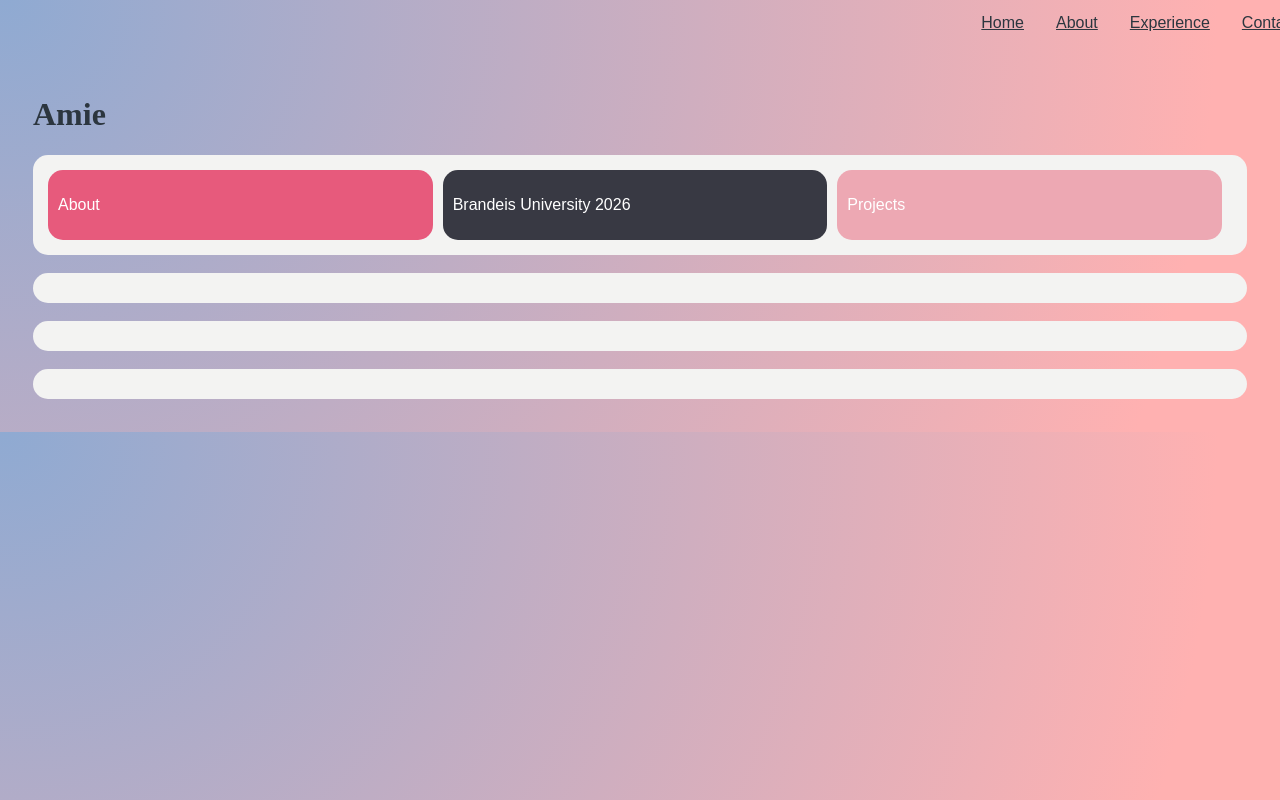
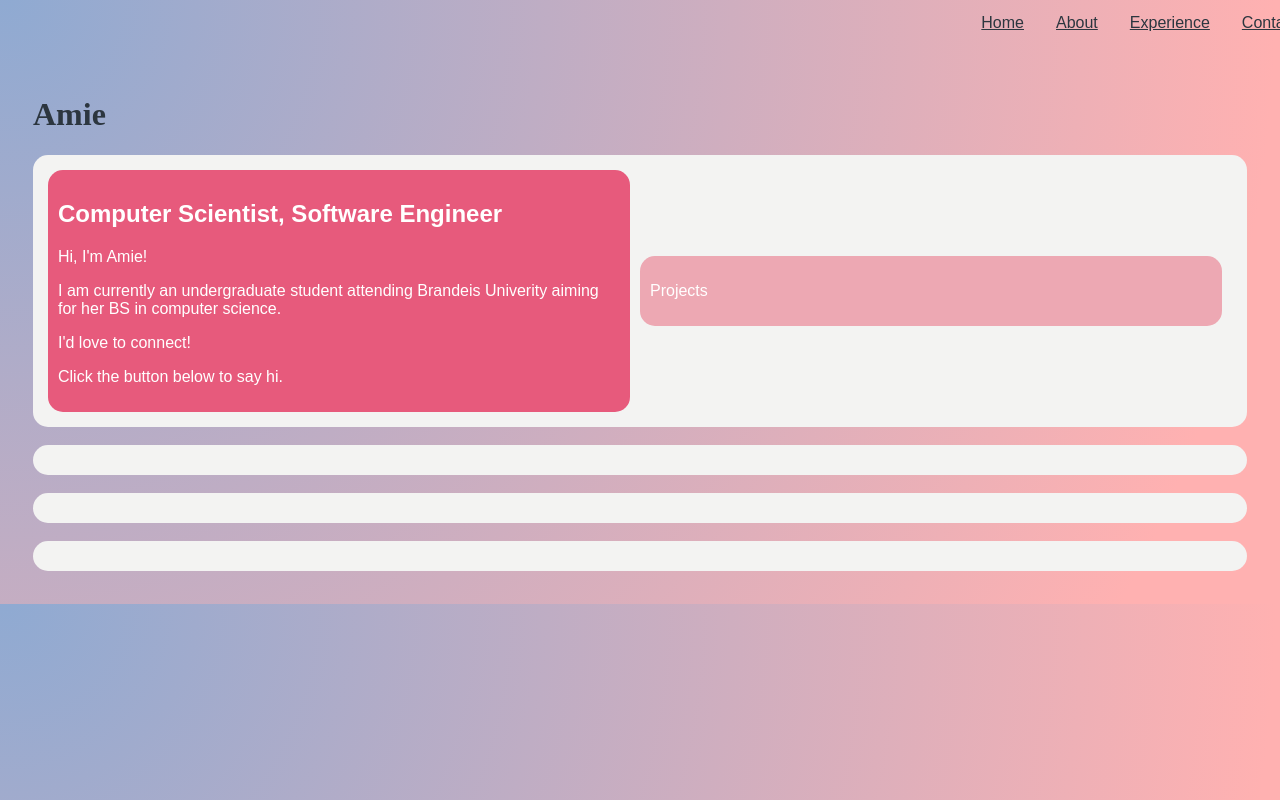
Before and after one commit to amiefeng/amiefeng.github.io, a plain HTML site: page index.html in a window 1280 px wide. Drawn offline with Linux system fonts and the light colour scheme.

Commit message:
landing page update
finished mini summary about myself on the lnading page

```diff
--- a/index.html
+++ b/index.html
@@ -23,10 +23,11 @@
         <!-- landing section -->
         <div id="landing" class="card">
             <div class="aboutSquare">
-                <p>About</p>
-            </div>
-            <div class="uniMiniCard">
-                <p class="brandeisTitle">Brandeis University 2026</p>
+                <h2>Computer Scientist, Software Engineer</h2>
+                <p>Hi, I'm Amie!</p>
+                <p>I am currently an undergraduate student attending Brandeis Univerity aiming for her BS in computer science.</p>
+                <p>I'd love to connect!</p>
+                <p>Click the button below to say hi.</p>
             </div>
             <div class="projectMiniCard">
                 <p>Projects</p>
--- a/style.css
+++ b/style.css
@@ -67,11 +67,11 @@ body {
     border-radius: 15px;
     padding: 10px;
     background-color: #E75A7C;
-    float: left;
+    float: right;
     text-decoration: bold;
 }
 
-.uniMiniCard {
+/* .uniMiniCard {
     flex: 1;
     color: white;
     border-radius: 15px;
@@ -79,7 +79,7 @@ body {
     background-color: #383943;
     float: right;
     text-decoration: bold;
-}
+} */
 
 .projectMiniCard {
     flex: 1;
```
